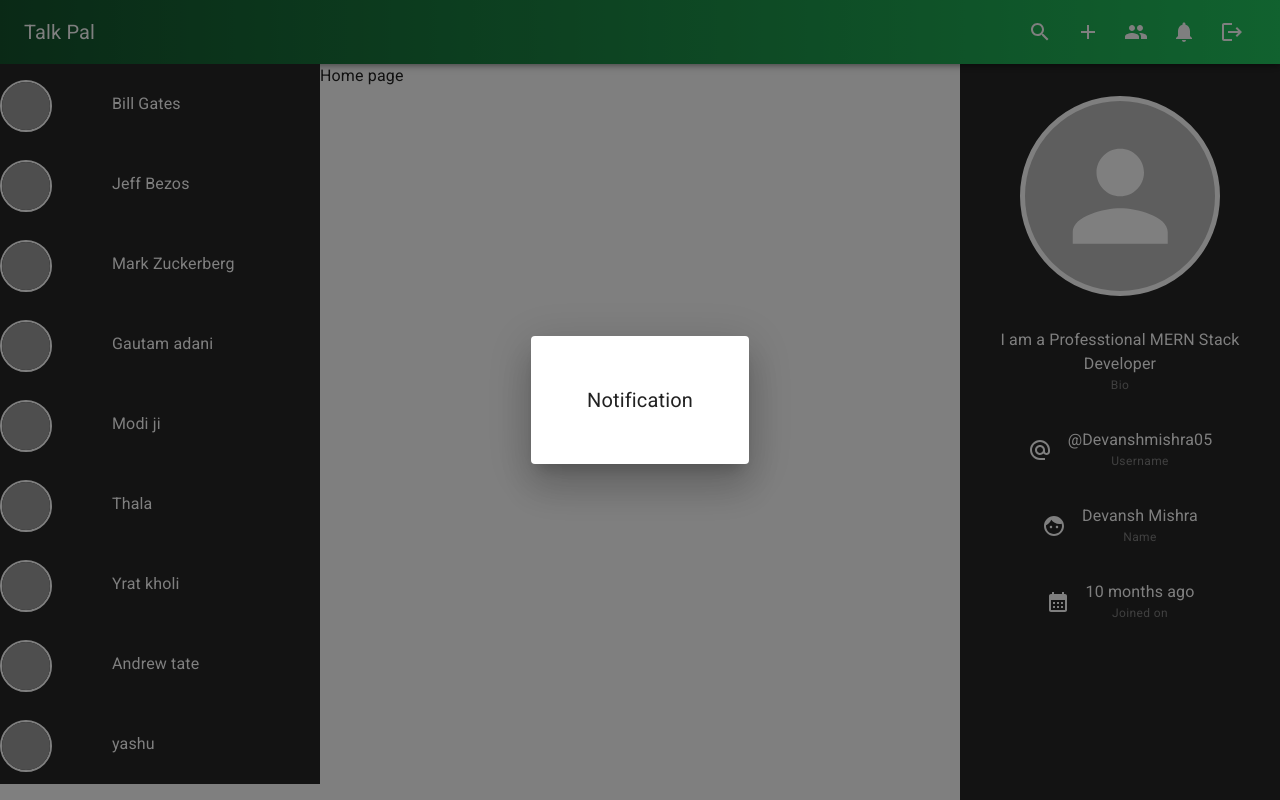
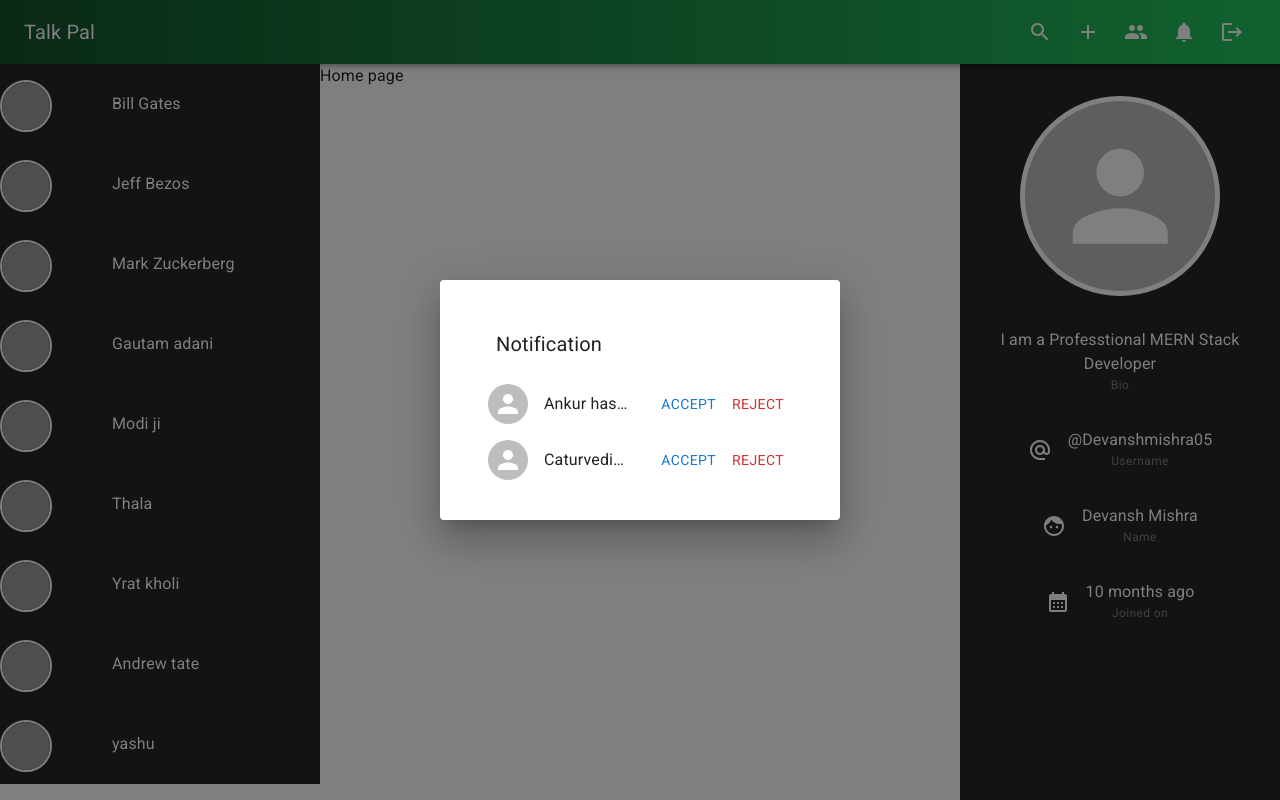
Before and after one commit to DevanshMishra22/Talk-Pal, a React (Vite) app in the folder client/: page / in a window 1280 px wide. Both pictures are taken after a click on the button 1184 px from the left and 32 px from the top of the page. Built offline with nearby package versions, Linux system fonts and the light colour scheme; grey boxes are pictures that could not be loaded.

Commit message:
notification

```diff
--- a/client/src/components/specific/Notifications.jsx
+++ b/client/src/components/specific/Notifications.jsx
@@ -1,20 +1,70 @@
-import { Dialog, DialogTitle, Stack, Typography } from "@mui/material";
-import React from "react";
+import {
+  Avatar,
+  Button,
+  Dialog,
+  DialogTitle,
+  ListItem,
+  Stack,
+  Typography,
+} from "@mui/material";
+import React, { memo } from "react";
 import { sampleNotification } from "../../constants/sampleData";
 
 const Notifications = () => {
+  const friendRequestHandler = () => {};
   return (
     <Dialog open>
       <Stack p={{ xs: "1rem", sm: "2rem" }} maxWidth={"25rem"}>
         <DialogTitle>Notification</DialogTitle>
         {sampleNotification.length > 0 ? (
-          <></>
+          sampleNotification.map((obj) => (
+            <NotificationItems
+              sender={obj.sender}
+              _id={obj._id}
+              key={obj._id}
+              handler={friendRequestHandler}
+            />
+          ))
         ) : (
-          <Typography>No notification</Typography>
+          <Typography textAlign={"center"}>No notification</Typography>
         )}
       </Stack>
     </Dialog>
   );
 };
-
+const NotificationItems = memo(({ sender, _id, handler }) => {
+  const { name, avatar } = sender;
+  return (
+    <ListItem>
+      <Stack
+        direction={"row"}
+        alignItems={"center"}
+        spacing={"1rem"}
+        width={"100%"}
+      >
+        <Avatar />
+        <Typography
+          variant="body1"
+          sx={{
+            fLexGlow: 1,
+            overflow: "hidden",
+            textOverflow: "ellipsis",
+            display: "-webkit-box",
+            WebkitLineClamp: 1,
+            WebkitBoxOrient: "vertical",
+            width: "100%",
+          }}
+        >
+          {`${name} has sent you a freiend request`}
+        </Typography>
+        <Stack direction={{ xs: "column", sm: "row" }}>
+          <Button onClick={() => handler({ _id, accept: true })}>Accept</Button>
+          <Button color="error" onClick={() => handler({ _id, accept: false })}>
+            Reject
+          </Button>
+        </Stack>
+      </Stack>
+    </ListItem>
+  );
+});
 export default Notifications;
--- a/client/src/constants/sampleData.js
+++ b/client/src/constants/sampleData.js
@@ -78,16 +78,16 @@ export const sampleUsers = [
 export const sampleNotification = [
   {
     sender: {
+      name: "Ankur",
       avatar: ["https://www.w3schools.com/howto/img_avatar.png"],
-      name: "Ankur",
     },
 
     _id: "23",
   },
   {
     sender: {
+      name: "Caturvedi",
       avatar: ["https://www.w3schools.com/howto/img_avatar.png"],
-      name: "Caturvedi",
     },
 
     _id: "122",
```
